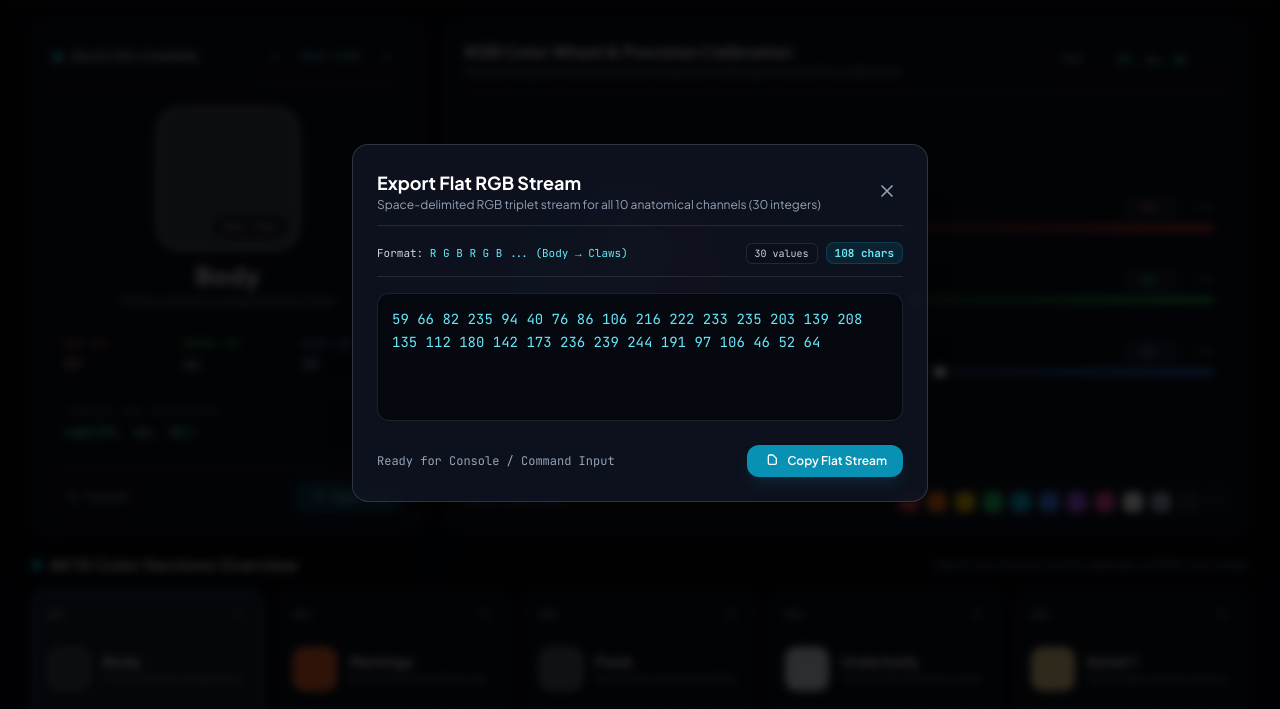
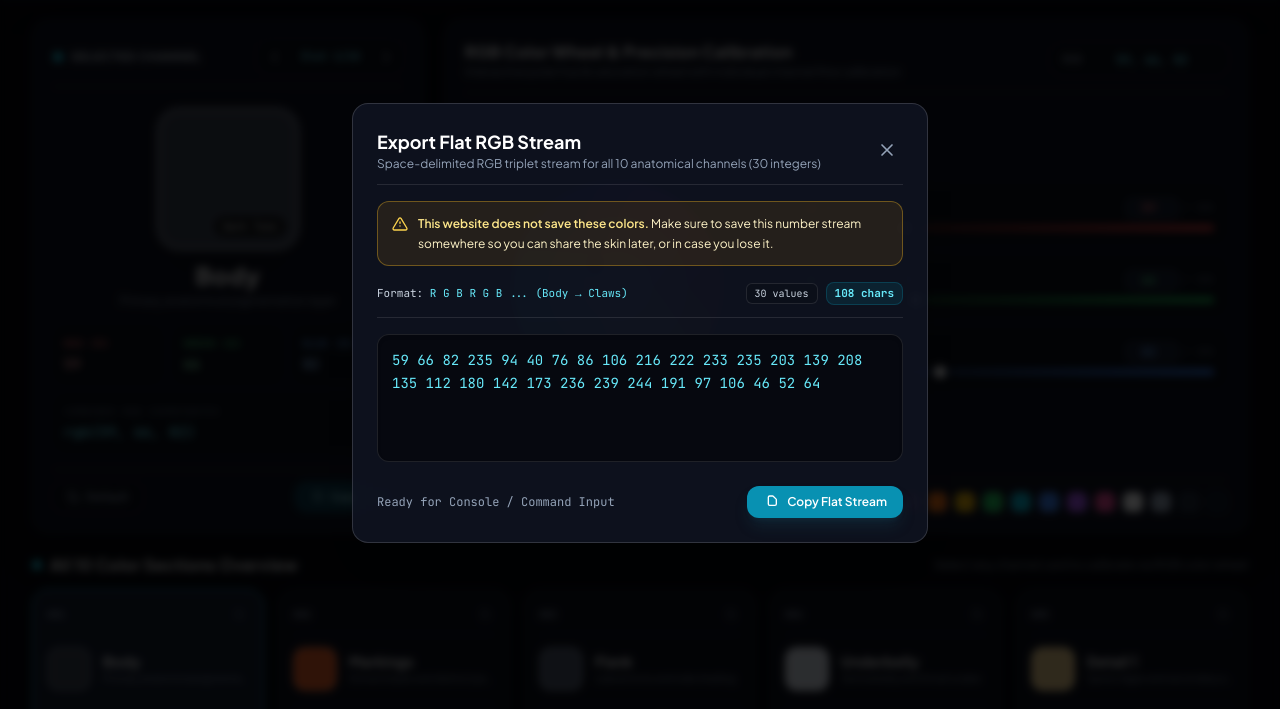
Before and after one commit to whtirado/lbfg-skin-creator, a plain HTML site: page index.html in a window 1280 px wide. Both pictures are taken after a click on the button "Export RGB". Shown: the part 77-786 px from the top of the page. Drawn offline with nearby package versions, Linux system fonts and the light colour scheme.

Commit message:
Warn that exported skin colors are not saved.
Players need to keep the number stream so they can share a skin later or recover it if they lose it.

Co-authored-by: Cursor <cursoragent@cursor.com>

```diff
--- a/index.html
+++ b/index.html
@@ -725,6 +725,33 @@
           </button>
         </div>
 
+        <div
+          class="flex gap-2.5 rounded-xl border border-amber-400/35 bg-amber-500/10 px-3.5 py-3"
+          role="alert"
+        >
+          <svg
+            class="w-4 h-4 text-amber-300 flex-shrink-0 mt-0.5"
+            fill="none"
+            viewBox="0 0 24 24"
+            stroke="currentColor"
+            aria-hidden="true"
+          >
+            <path
+              stroke-linecap="round"
+              stroke-linejoin="round"
+              stroke-width="2"
+              d="M12 9v2m0 4h.01M10.29 3.86L1.82 18a2 2 0 001.71 3h16.94a2 2 0 001.71-3L13.71 3.86a2 2 0 00-3.42 0z"
+            />
+          </svg>
+          <p class="text-xs text-amber-100 leading-relaxed">
+            <span class="font-semibold text-amber-200"
+              >This website does not save these colors.</span
+            >
+            Make sure to save this number stream somewhere so you can share the
+            skin later, or in case you lose it.
+          </p>
+        </div>
+
         <!-- Format Information & Stream Badge -->
         <div
           class="flex items-center justify-between border-b border-white/10 pb-3"
```
